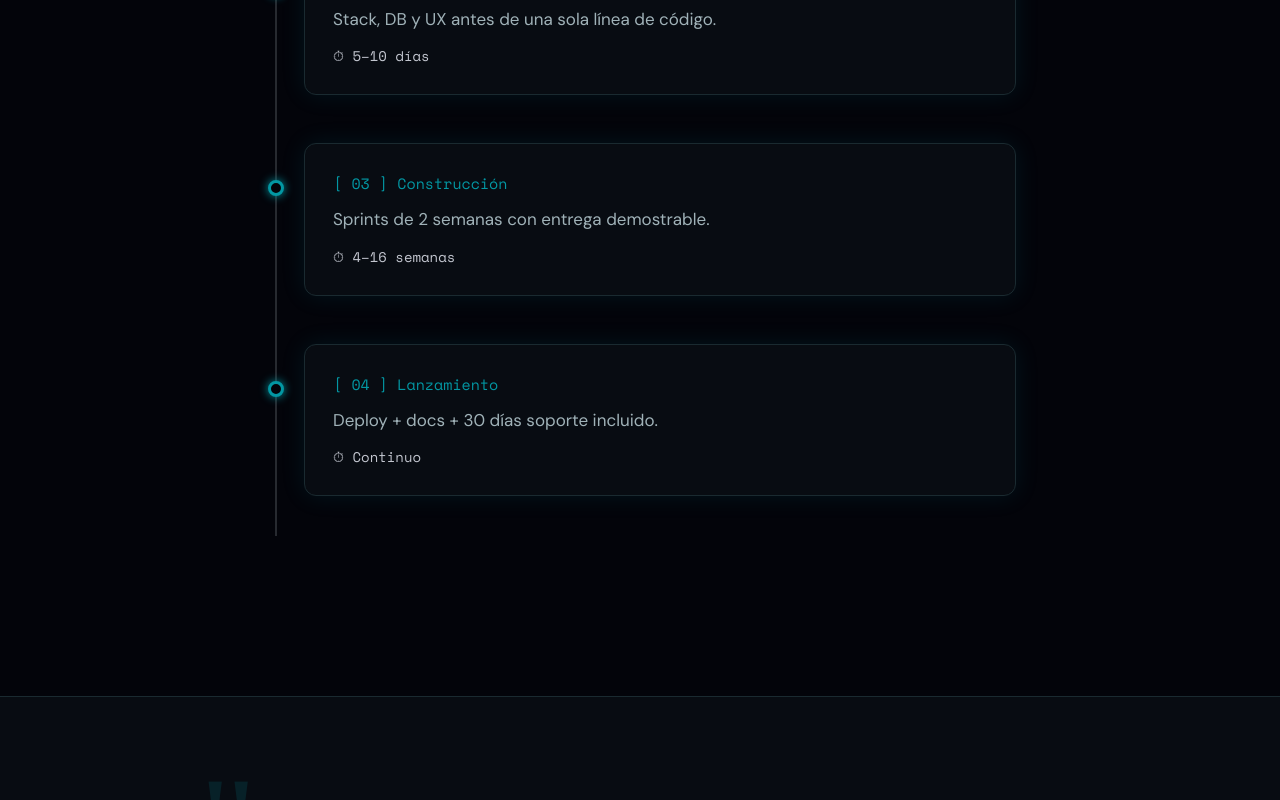
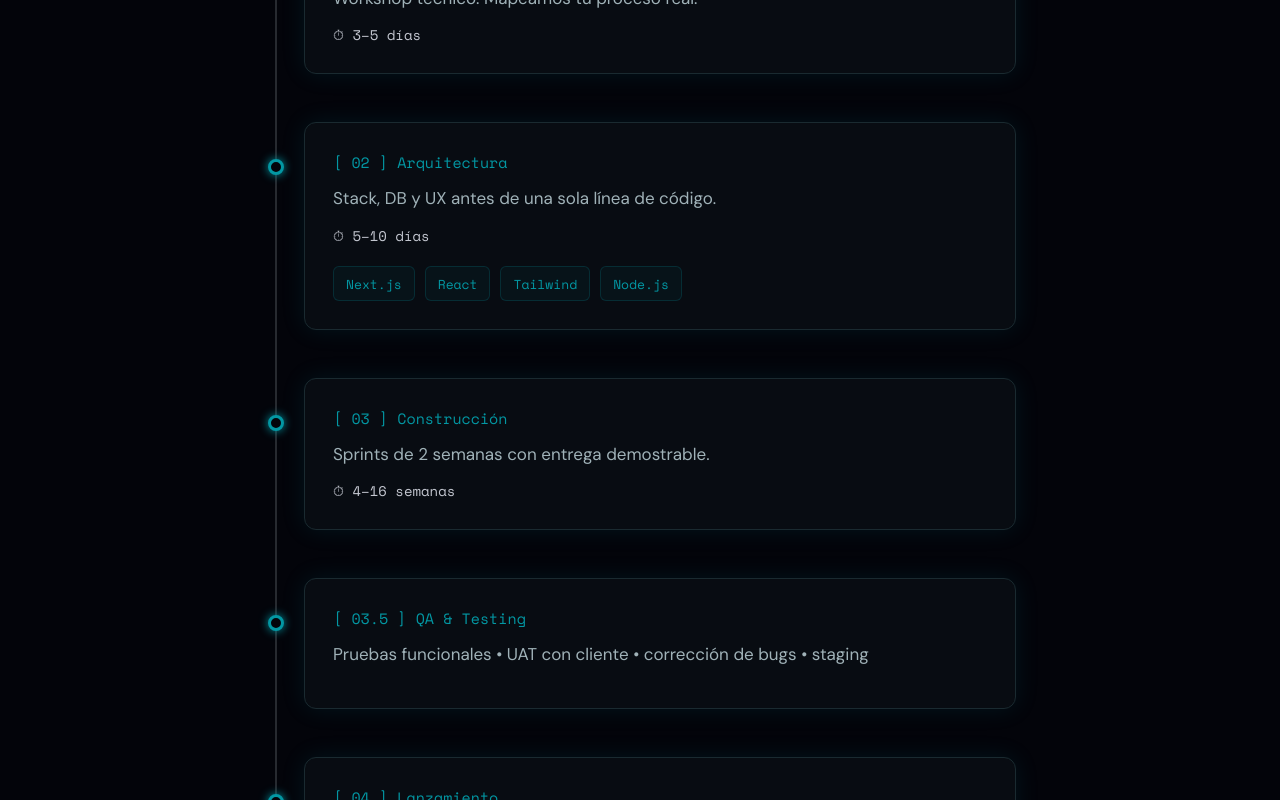
Before and after one commit to Darkness0550/PortafolioVertex, a React (Vite) app: page / in a window 1280 px wide. Shown: the part 9640-10440 px from the top of the page. Built offline with nearby package versions, Linux system fonts and the light colour scheme.

Commit message:
feat: implement interactive process timeline section with scroll-based progress tracking

```diff
--- a/src/sections/Process.css
+++ b/src/sections/Process.css
@@ -22,3 +22,78 @@
   75% { transform: translateX(2px); }
   100% { transform: translateX(0); }
 }
+
+/* Stacks Interactivity */
+.process-stack-item {
+  position: relative;
+  background: rgba(3, 151, 163, 0.05);
+  border: 1px solid rgba(3, 151, 163, 0.2);
+  padding: 6px 12px;
+  border-radius: 6px;
+  cursor: help;
+  transition: all 0.2s ease;
+}
+
+.process-stack-name {
+  color: var(--vertex-accent);
+}
+
+.process-stack-item:hover {
+  background: rgba(3, 151, 163, 0.15);
+  border-color: rgba(3, 151, 163, 0.6);
+  box-shadow: 0 0 10px rgba(3, 151, 163, 0.2);
+}
+
+.process-stack-tooltip {
+  position: absolute;
+  bottom: calc(100% + 10px);
+  left: 50%;
+  transform: translateX(-50%) translateY(8px);
+  background: var(--abyss);
+  border: 1px solid var(--vertex-accent);
+  padding: 12px;
+  border-radius: 8px;
+  width: max-content;
+  max-width: 240px;
+  box-shadow: 0 10px 30px rgba(0,0,0,0.8), 0 0 15px rgba(3, 151, 163, 0.15);
+  opacity: 0;
+  visibility: hidden;
+  pointer-events: none;
+  transition: all 0.3s cubic-bezier(0.34, 1.56, 0.64, 1);
+  z-index: 20;
+}
+
+.process-stack-tooltip::after {
+  content: '';
+  position: absolute;
+  top: 100%;
+  left: 50%;
+  transform: translateX(-50%);
+  border-width: 5px;
+  border-style: solid;
+  border-color: var(--vertex-accent) transparent transparent transparent;
+}
+
+.process-stack-item:hover .process-stack-tooltip {
+  opacity: 1;
+  visibility: visible;
+  transform: translateX(-50%) translateY(0);
+}
+
+.process-tooltip-focus {
+  display: block;
+  color: var(--vertex-accent);
+  font-size: 12px;
+  margin-bottom: 4px;
+  text-transform: uppercase;
+  letter-spacing: 0.5px;
+}
+
+.process-tooltip-benefit {
+  display: block;
+  color: var(--text-secondary);
+  font-size: 13px;
+  line-height: 1.4;
+  white-space: normal;
+  text-align: left;
+}
--- a/src/sections/Process.jsx
+++ b/src/sections/Process.jsx
@@ -2,10 +2,25 @@ import { useEffect, useRef, useState } from 'react';
 import './Process.css';
 
 const steps = [
+  { id: '00', title: 'Preventa & Propuesta', desc: 'Discovery call • brief del cliente • estimación • propuesta comercial • contrato' },
   { id: '01', title: 'Diagnóstico', desc: 'Workshop técnico. Mapeamos tu proceso real.', time: '3–5 días' },
-  { id: '02', title: 'Arquitectura', desc: 'Stack, DB y UX antes de una sola línea de código.', time: '5–10 días' },
+  {
+    id: '02',
+    title: 'Arquitectura',
+    desc: 'Stack, DB y UX antes de una sola línea de código.',
+    time: '5–10 días',
+    stacks: [
+      { name: 'Next.js', focus: 'Rendimiento & SEO', benefit: 'Cargas instantáneas y posicionamiento óptimo.' },
+      { name: 'React', focus: 'Interactividad', benefit: 'Interfaces de usuario dinámicas y altamente responsivas.' },
+      { name: 'Tailwind', focus: 'Diseño a medida', benefit: 'Estilos consistentes y desarrollo ultra rápido.' },
+      { name: 'Node.js', focus: 'Escalabilidad', benefit: 'Backend robusto para operaciones de alto tráfico.' }
+    ]
+  },
   { id: '03', title: 'Construcción', desc: 'Sprints de 2 semanas con entrega demostrable.', time: '4–16 semanas' },
-  { id: '04', title: 'Lanzamiento', desc: 'Deploy + docs + 30 días soporte incluido.', time: 'Continuo' }
+  { id: '03.5', title: 'QA & Testing', desc: 'Pruebas funcionales • UAT con cliente • corrección de bugs • staging' },
+  { id: '04', title: 'Lanzamiento', desc: 'Deploy + docs + 30 días soporte incluido.', time: 'Continuo' },
+  { id: '05', title: 'Mantenimiento & Evolución', desc: 'Plan de mantenimiento • SLA • nuevas features • retainer mensual' },
+  { id: '06', title: 'Cierre & Handoff', desc: 'Capacitación al cliente • entrega de repos • documentación final • acta de cierre' }
 ];
 
 export default function Process() {
@@ -65,9 +80,25 @@ export default function Process() {
                   {step.desc}
                 </p>
 
-                <div className="font-code text-primary" style={{ fontSize: '14px', opacity: 0.8 }}>
-                  ⏱ {step.time}
-                </div>
+                {step.time && (
+                  <div className="font-code text-primary" style={{ fontSize: '14px', opacity: 0.8 }}>
+                    ⏱ {step.time}
+                  </div>
+                )}
+
+                {step.stacks && (
+                  <div className="process-stacks" style={{ display: 'flex', flexWrap: 'wrap', gap: '10px', marginTop: '20px' }}>
+                    {step.stacks.map((stk) => (
+                      <div key={stk.name} className="process-stack-item">
+                        <span className="process-stack-name font-code" style={{ fontSize: '13px' }}>{stk.name}</span>
+                        <div className="process-stack-tooltip">
+                          <span className="process-tooltip-focus font-display">{stk.focus}</span>
+                          <span className="process-tooltip-benefit font-body">{stk.benefit}</span>
+                        </div>
+                      </div>
+                    ))}
+                  </div>
+                )}
               </div>
             ))}
           </div>
```
